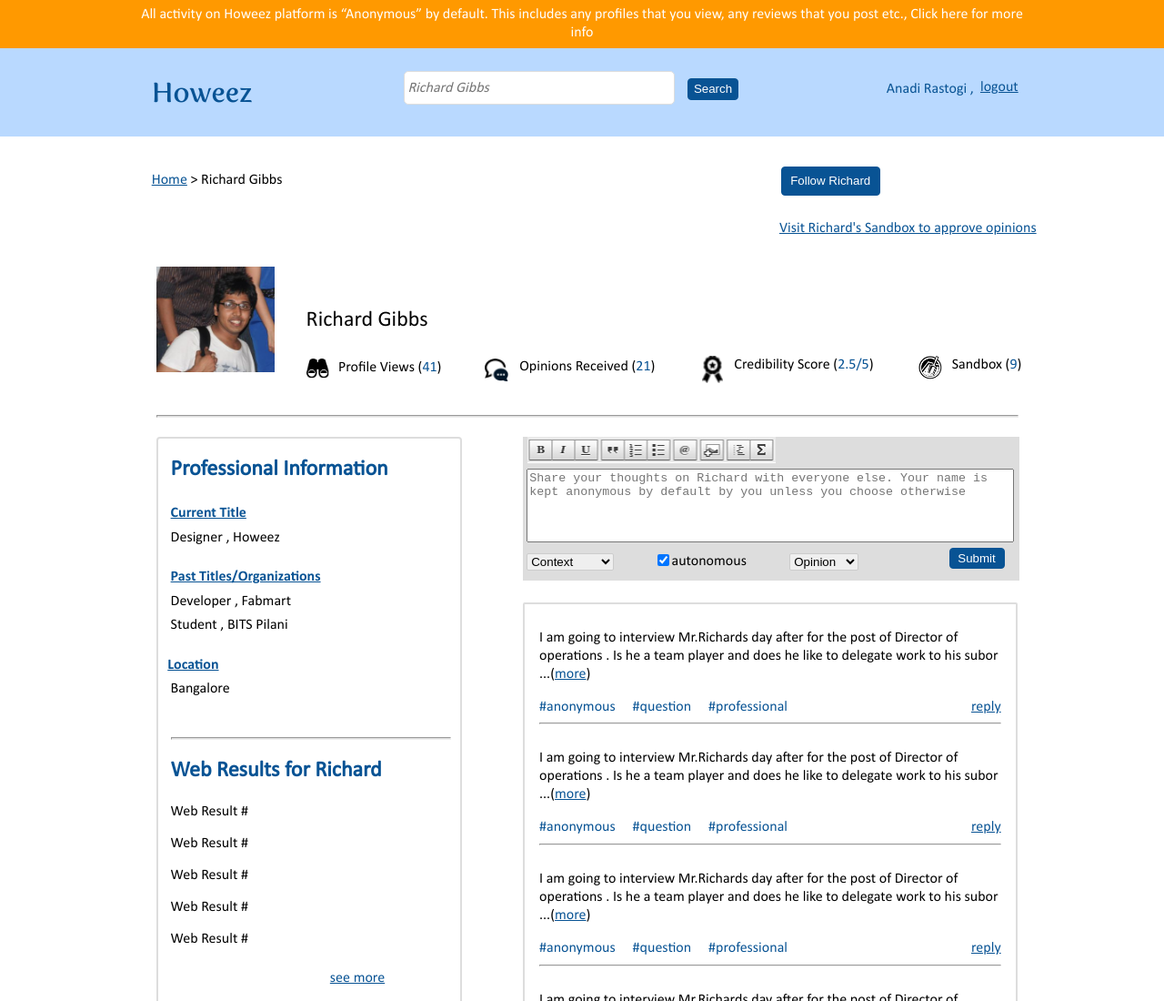
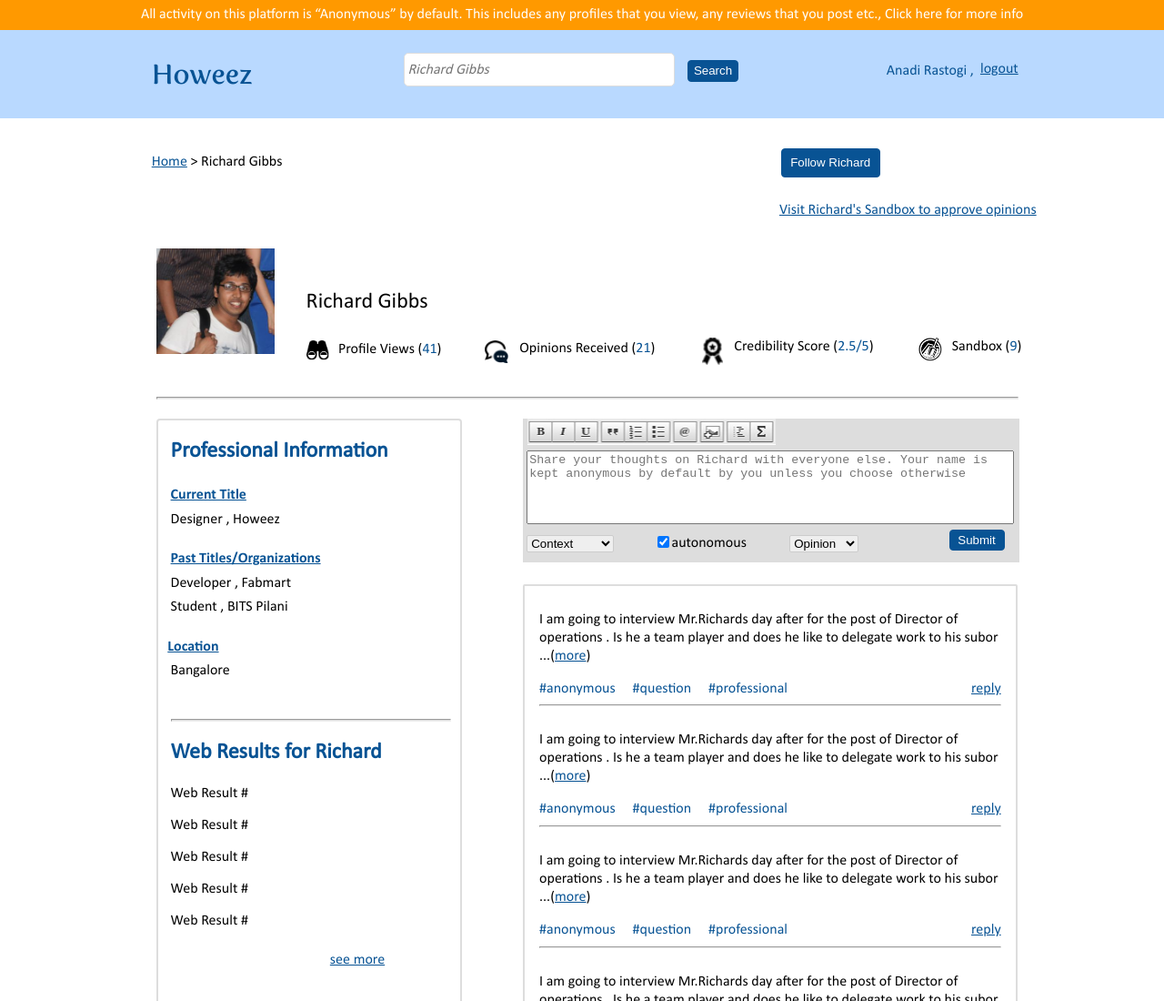
Before and after one commit to anadirastogi/Responsive_Web_Page, a plain HTML site: page index.html in a window 1280 px wide. Shown: the top 1100 px of the page at 91% size. Drawn offline with Linux system fonts and the light colour scheme.

Commit message:
second commit

```diff
--- a/index.html
+++ b/index.html
@@ -39,7 +39,7 @@
   </head>
   <body>
   	<header class="header1">
-  		<p class="clearfix">All activity on Howeez platform is “Anonymous” by default. This includes any profiles that you view, any reviews that you post etc., Click here for more info</p>
+  		<p class="clearfix">All activity on this platform is “Anonymous” by default. This includes any profiles that you view, any reviews that you post etc., Click here for more info</p>
 	  </header>
 
 	 <div class="section1">
```
